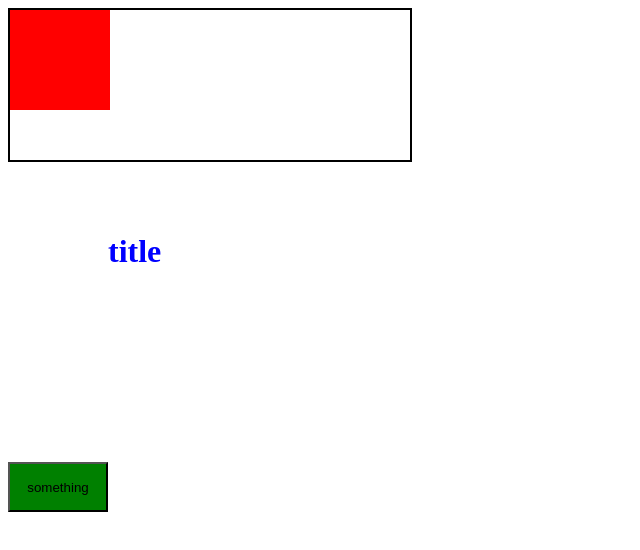
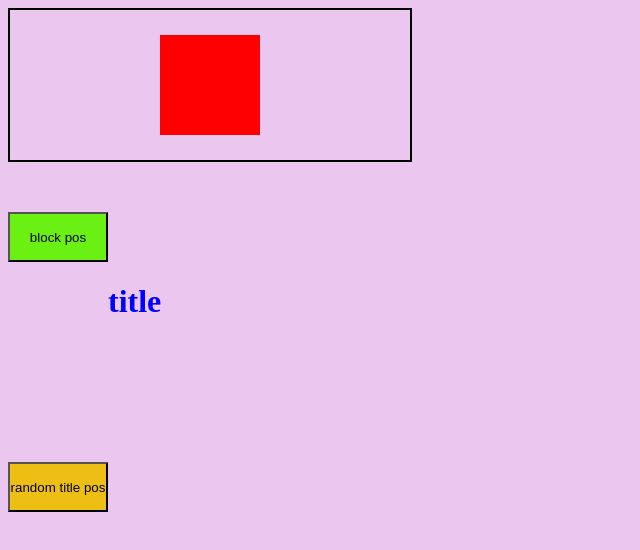
Before and after one commit to potato2developer/actually, a plain HTML site: page index.html in a window 1280 px wide. Shown: the top 550 px of the page, without its empty margins (0-640 px from the left). Drawn offline with Linux system fonts and the light colour scheme.

Commit message:
Add files via upload

```diff
--- a/index.html
+++ b/index.html
@@ -6,11 +6,12 @@
 	<script type="text/javascript" src="script.js"></script>
 	<link rel="stylesheet" type="text/css" href="style.css">
 
-	<title>random css setting testing</title>
+	<title>random css settings testing</title>
 </head>
 <body>
-	<div id="sheet"><div id="block" style="background-color:red ; width: 100px; height: 100px; position: relative; left:0px;"></div></div>
-	<div id="button"><button style="background-color: green;width: 100px; height: 50px;"type="button" onclick="pos()">something</button></div>
+	<div id="sheet"><div id="block2" style="background-color:red ; width: 100px; height: 100px; position: relative; top: 25px;left:150px;"></div></div>
+	<div id="button"><button style="background-color: #EDBF15;width: 100px; height: 50px;"type="button" onclick="pos()">random title pos</button></div>
+	<div id="button2"><button style="background-color: #6AF013;width: 100px; height: 50px;"type="button" onclick="block()">block pos</button></div>
 	<h1 id="text1" style="color:blue; left: 100px; position: relative;">title</h1>
 </body>
 </html>
--- a/script.js
+++ b/script.js
@@ -5,6 +5,14 @@ function pos(argument) {
 	var postop = Math.floor(Math.random() * 200) +100 ;
 	title.setAttribute("style",  "color: red; position: relative; left:" + posleft +"px;" +"top:"
 	+ postop + "px;" );// style setting
-console.log(posleft+"left pos");
-console.log(postop+"top pos");
+console.log("Title:"+"left position: " + posleft + " top position: "+postop);
 }
+
+function block(argument){
+	var block3 = document.getElementById("block2");
+	var posleftblock = Math.floor(Math.random() * 300) +1 ;//random numbers from 200 to 300 pos
+	var postopblock = Math.floor(Math.random() * 50) +1 ;
+	var info = block3.setAttribute("style",  "width:100px; height:100px; background-color: red; position: relative; left:"
+	 + posleftblock +"px;"+"top: "+postopblock+"px;"); //block settings
+	console.log(posleftblock);
+}
--- a/style.css
+++ b/style.css
@@ -4,8 +4,10 @@
 }
 
 html{
-	width: 700;
-	height: 700;
+	width: 400;
+	height: 400;
+	background-color: #EBC7F0 ;
+
 }
 
 #sheet{
```
